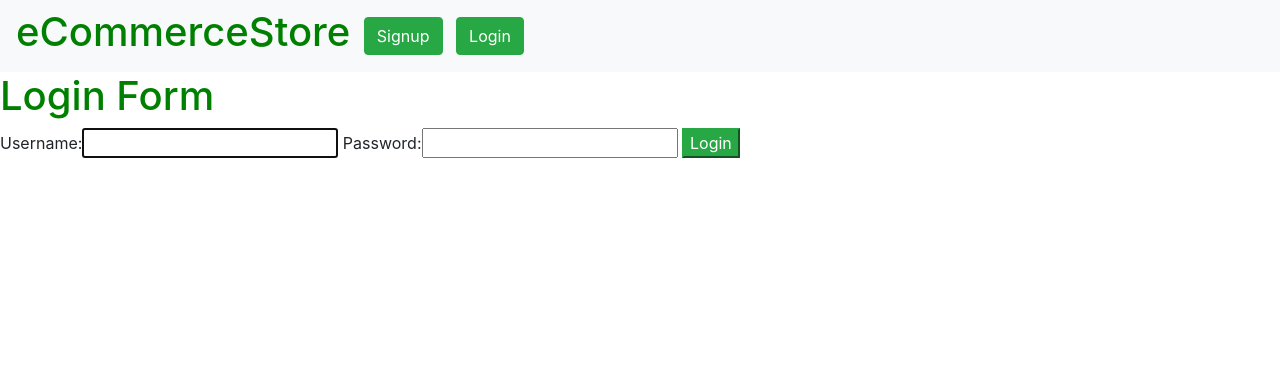
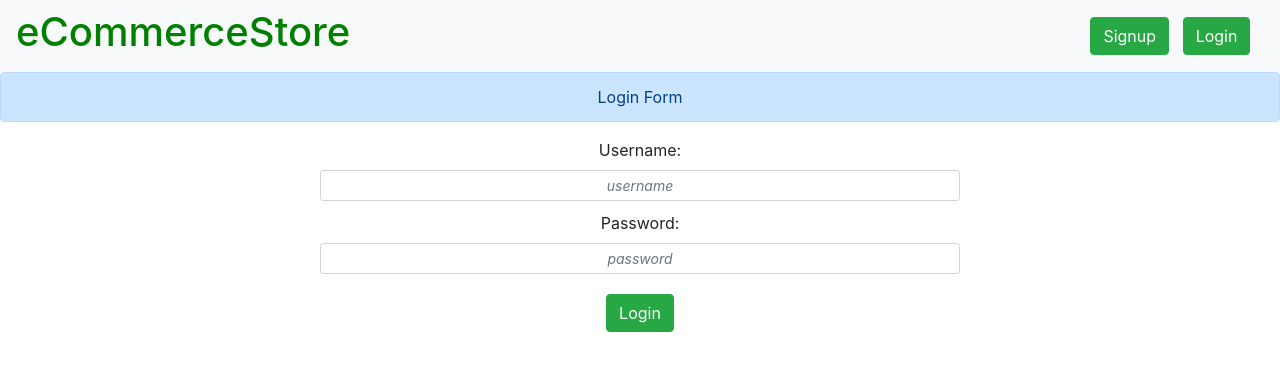
Before and after one commit to JansonSiy/eCommerceApp, a Django app: page /login/ in a window 1280 px wide. Shown: the top 371 px of the page. Run offline with Django 3.2, Linux system fonts and the light colour scheme; some libraries are stand-ins or nearby versions.

Commit message:
fixed UserCreationForm, AuthenticationForm and Logout forms and templates

```diff
--- a/eCommerceApp/projectFolder_eCommerceApp/accounts/forms.py
+++ b/eCommerceApp/projectFolder_eCommerceApp/accounts/forms.py
@@ -1,13 +1,74 @@
 # STEP 12 - UPDATE USER MODEL & FORM
-from django.contrib.auth.forms import UserCreationForm
+from django.contrib.auth.forms import UserCreationForm, AuthenticationForm
 from django.contrib.auth.models import User
 from django import forms
 
 class RegisterUserForm(UserCreationForm):
-    first_name = forms.CharField(max_length=50)
-    last_name = forms.CharField(max_length=50)
-    email = forms.EmailField()
+    # INITIAL
+    # first_name = forms.CharField(max_length=50, required=False)
+    # last_name = forms.CharField(max_length=50, required=False)
+    # email = forms.EmailField(required=False)
+
+    # FINAL
+    # reference: https://medium.com/swlh/how-to-style-your-django-forms-7e8463aae4fa
+    username = forms.CharField(widget=forms.TextInput(attrs={'placeholder': 'username', 'style': 'width: 50%;', 'class': 'form-control form-control-sm marginBottom'}))
+    password1 = forms.CharField(widget=forms.PasswordInput(attrs={'placeholder': 'password', 'style': 'width: 50%;', 'class': 'form-control form-control-sm marginBottom'}))
+    password2 = forms.CharField(widget=forms.PasswordInput(attrs={'placeholder': 'reconfirm password', 'style': 'width: 50%;', 'class': 'form-control form-control-sm marginBottom'}))
+    first_name = forms.CharField(widget=forms.TextInput(attrs={'placeholder': 'first name', 'style': 'width: 50%;', 'class': 'form-control form-control-sm marginBottom'}))
+    last_name = forms.CharField(widget=forms.TextInput(attrs={'placeholder': 'last name', 'style': 'width: 50%;', 'class': 'form-control form-control-sm marginBottom'}))
+    email = forms.EmailField(widget=forms.EmailInput(attrs={'placeholder': 'email', 'style': 'width: 50%; margin-bottom: 20px;', 'class': 'form-control form-control-sm'}))
+
+    # reference https://stackoverflow.com/questions/21572701/customize-the-way-usercreationform-looks-in-django
+    # how to properly add a class to an inbuilt form
+    def __init__(self, *args, **kwargs):
+        super(RegisterUserForm, self).__init__(*args, **kwargs)
+
+        # INITIAL
+        # self.fields['username'].widget.attrs['class'] = 'form-control form-control-sm'
+        # self.fields['password1'].widget.attrs['class'] = 'form-control form-control-sm'
+        # self.fields['password2'].widget.attrs['class'] = 'form-control form-control-sm'
+        # self.fields['first_name'].widget.attrs['class'] = 'form-control form-control-sm'
+        # self.fields['last_name'].widget.attrs['class'] = 'form-control form-control-sm'
+        # self.fields['email'].widget.attrs['class'] = 'form-control form-control-sm'
+
+        # reference: https://stackoverflow.com/questions/13202845/removing-help-text-from-django-usercreateform
+        # removes all help_text
+        for removeAllHelpText in ['username', 'password1', 'password2']:
+            self.fields[removeAllHelpText].help_text = None
+
+        # reference: https://stackoverflow.com/questions/22363157/changing-the-required-field-text-on-a-modelform-in-django
+        # this changes the default error_message
+        # reference:  https://stackoverflow.com/questions/18995225/django-how-to-remove-bullet-point-when-printing-form-errors
+        # this removes the • in the error message (please check css file)
+        self.fields['username'].error_messages = {'required': '*this field is required to be unique'}
+
+        # reference: https://stackoverflow.com/questions/13202845/removing-help-text-from-django-usercreateform
+        # removes '• This field is required'
+        for removeRequiredErrorMessage in ['password1', 'password2', 'first_name', 'last_name', 'email']:
+            self.fields[removeRequiredErrorMessage].required = False
+
+        # reference: https://stackoverflow.com/questions/11947001/change-the-name-attribute-of-form-field-in-django-template-using
+        # renames the default labels
+        self.fields['password1'].label = "Password"
+        self.fields['password2'].label = "Reconfirm Password"
+        self.fields['first_name'].label = "First Name"
+        self.fields['last_name'].label = "Last Name"
+        self.fields['email'].label = "Email Address"
 
     class Meta:
         model = User
-        fields = ('username', 'first_name', 'last_name', 'email', 'password1', 'password2')
+        fields = ('username', 'password1', 'password2', 'first_name', 'last_name', 'email')
+
+class LoginForm(AuthenticationForm):
+    username = forms.CharField(widget=forms.TextInput(attrs={'placeholder': 'username', 'style': 'width: 50%;', 'class': 'form-control form-control-sm marginBottom'}))
+    password = forms.CharField(widget=forms.PasswordInput(attrs={'placeholder': 'password', 'style': 'width: 50%; margin-bottom: 20px;', 'class': 'form-control form-control-sm marginBottom'}))
+
+    def __init__(self, *args, **kwargs):
+        super(LoginForm, self).__init__(*args, **kwargs)
+
+        self.fields['username'].error_messages = {'required': '*these fields are required'}
+
+        self.fields['password'].required = False
+
+        self.fields['username'].label = "Username"
+        self.fields['password'].label = "Password"
--- a/eCommerceApp/projectFolder_eCommerceApp/accounts/templates/accounts/base_logged_out.html
+++ b/eCommerceApp/projectFolder_eCommerceApp/accounts/templates/accounts/base_logged_out.html
@@ -9,6 +9,7 @@
 </head>
 <body>
     <nav class="navbar navbar-expand-lg navbar-light bg-light">
+        <div class="navbarLogout">
             <h1>eCommerceStore</h1>
             <div class="base_logged_out">
                 <form action="{% url 'accounts:signup' %}" method="post">
@@ -20,6 +21,7 @@
                     <button class="btn btn-success my-2 my-sm-0" type="submit">Login</button>
                 </form>
             </div>
+        </div>
     </nav>
     <div>
         {% block content %}
--- a/eCommerceApp/projectFolder_eCommerceApp/accounts/templates/accounts/login.html
+++ b/eCommerceApp/projectFolder_eCommerceApp/accounts/templates/accounts/login.html
@@ -1,10 +1,13 @@
 {% extends 'accounts/base_logged_out.html' %}
 
+{% load static %}
+<link rel="stylesheet" type="text/css" href="{% static 'store/style.css' %}">
+
 {% block content %}
-    <h1>Login Form</h1>
-    <form action="{% url 'accounts:login' %}" method='post'>
+    <div class="alert alert-primary center" role="alert">Login Form</div>
+    <form action="{% url 'accounts:login' %}" method='post' class='center column'>
         {% csrf_token %}
-        {{form}}
-        <input type='submit' value='Login' class="btn-success">
+        {{ form }}
+        <input type='submit' value='Login' class='btn btn-success my-2 my-sm-0'>
     </form>
 {% endblock %}
--- a/eCommerceApp/projectFolder_eCommerceApp/accounts/templates/accounts/logout_page.html
+++ b/eCommerceApp/projectFolder_eCommerceApp/accounts/templates/accounts/logout_page.html
@@ -1,7 +1,10 @@
 {% extends 'accounts/base_logged_out.html' %}
+
+{% load static %}
+<link rel="stylesheet" type="text/css" href="{% static 'store/style.css' %}">
 
 {% block content %}
     <div class="alert alert-success bye" role="alert">
-        Bye for now! Hope to see you soon!
+        Bye for now &#128546; Hope to see you soon!
     </div>
 {% endblock %}
--- a/eCommerceApp/projectFolder_eCommerceApp/accounts/views.py
+++ b/eCommerceApp/projectFolder_eCommerceApp/accounts/views.py
@@ -9,6 +9,7 @@ from django.contrib.auth import login, logout
 # don't forget to import both login and logout
 # STEP 12 - UPDATE USER MODEL & FORM
 from .forms import RegisterUserForm
+from .forms import LoginForm
 
 def signup_view(request):
     # if it's a post request
@@ -36,7 +37,8 @@ def signup_view(request):
 
 def login_view(request):
     if request.method == 'POST':
-        form = AuthenticationForm(data=request.POST)
+        # latest update: substituted AuthenticationForm with LoginForm from forms.py
+        form = LoginForm(data=request.POST)
         # pass the data here for validation, data is equals to request.POST, this is the syntax for this parameter
         if form.is_valid():
             # log in the user using .get_user()
@@ -45,7 +47,7 @@ def login_view(request):
             login(request, user)
             return redirect('store:mystore')
     else:
-        form = AuthenticationForm()
+        form = LoginForm()
 
     context = {'form': form}
 
--- a/eCommerceApp/projectFolder_eCommerceApp/store/static/store/style.css
+++ b/eCommerceApp/projectFolder_eCommerceApp/store/static/store/style.css
@@ -30,6 +30,8 @@ h1, .active {
 
 .bye {
     text-align: center;
+    font-size: 3rem;
+    margin-top: 30vh;
 }
 
 .white {
@@ -60,3 +62,34 @@ h1, .active {
 .column {
     flex-direction: column;
 }
+
+/* do not touch for UserCreationForm & AuthenticationForm */
+.errorlist {
+    list-style: none;
+    font-style: italic;
+    color: red;
+}
+
+.marginBottom {
+    margin-bottom: 10px;
+}
+
+.marginLeft {
+    margin-left: 35px;
+}
+
+.width {
+    width: 50%;
+}
+
+.navbarLogout {
+    width: 100%;
+    display: flex;
+    align-items: center;
+    justify-content: space-between;
+}
+
+::placeholder {
+    text-align: center;
+    font-style: italic;
+}
```
Also changed, not shown: eCommerceApp/projectFolder_eCommerceApp/accounts/templates/accounts/signup.html (+7 -4 lines), eCommerceApp/projectFolder_eCommerceApp/db.sqlite3. Lines whose indentation alone changed are shown as unchanged.
